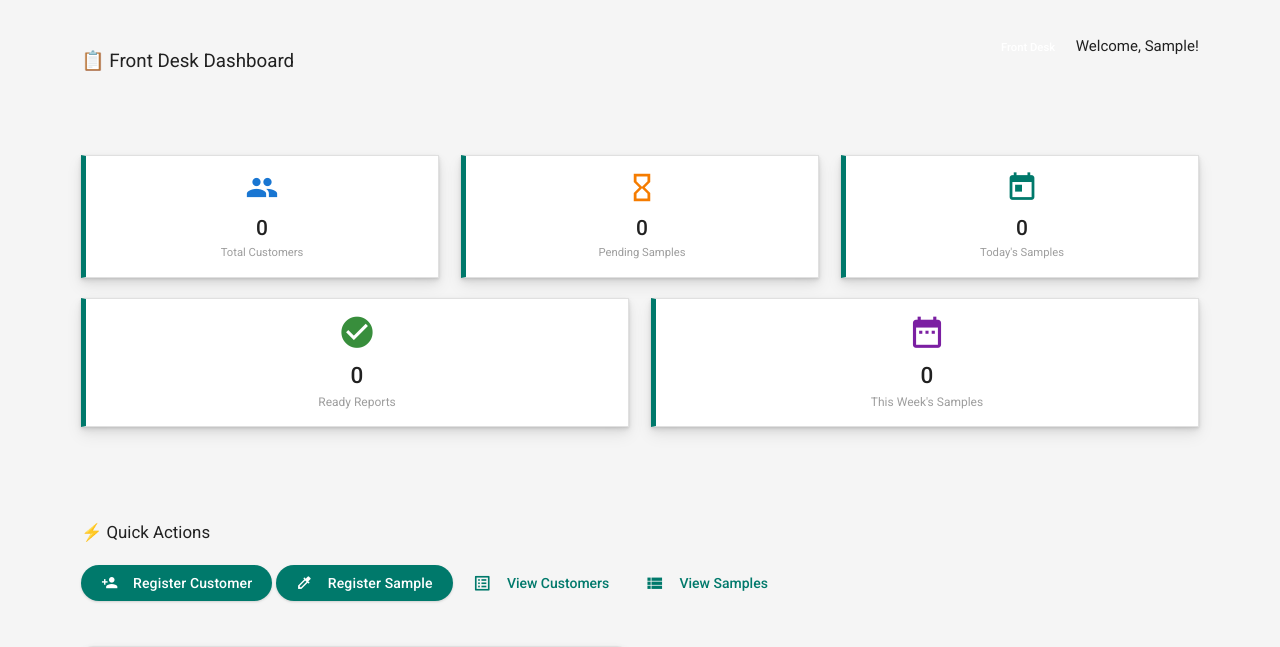
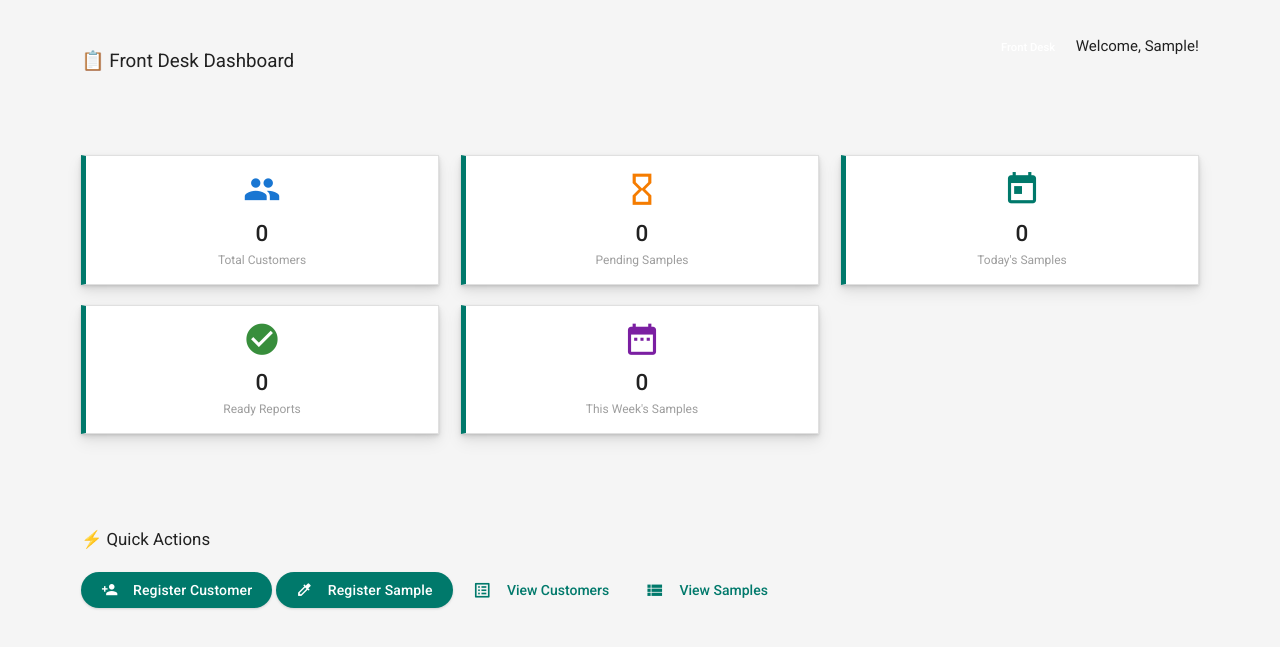
Before and after one commit to itzpraveen/waterlab, a Django app: page /dashboard/frontdesk/ in a window 1280 px wide. Shown: the part 124-771 px from the top of the page. Run offline with Django 5.2, Linux system fonts and the light colour scheme; the visitor is signed in with stand-in values (Sample User, id 1); data that the repository does not hold is empty.

Commit message:
Refactor: Standardize stat card grid layout on dashboards

```diff
--- a/core/templates/core/dashboards/frontdesk_dashboard.html
+++ b/core/templates/core/dashboards/frontdesk_dashboard.html
@@ -29,7 +29,7 @@
 
 <!-- Customer & Sample Stats -->
 <div class="row section stats-card"> {# Replaced dashboard-stats with admin_dashboard structure #}
-    <div class="col s6 m4 l2-fd"> {# Custom class for 5 items if needed, or adjust l2/l3 #}
+    <div class="col s12 m6 l4">
         <a href="{% url 'core:customer_list' %}" class="black-text">
             <div class="card-panel hoverable center-align">
                 <i class="material-icons large blue-text text-darken-2">people</i>
@@ -38,7 +38,7 @@
             </div>
         </a>
     </div>
-    <div class="col s6 m4 l2-fd">
+    <div class="col s12 m6 l4">
         <a href="{% url 'core:sample_list' %}?status=SENT_TO_LAB&status=TESTING_IN_PROGRESS" class="black-text">
             <div class="card-panel hoverable center-align">
                 <i class="material-icons large orange-text text-darken-2">hourglass_empty</i>
@@ -47,7 +47,7 @@
             </div>
         </a>
     </div>
-    <div class="col s6 m4 l2-fd">
+    <div class="col s12 m6 l4">
         <a href="{% url 'core:sample_list' %}" class="black-text"> {# Link to all samples, user can filter by date #}
             <div class="card-panel hoverable center-align">
                 <i class="material-icons large teal-text text-darken-2">today</i>
@@ -56,7 +56,7 @@
             </div>
         </a>
     </div>
-    <div class="col s6 m6 l3-fd">
+    <div class="col s12 m6 l4">
         <a href="{% url 'core:sample_list' %}?status=REPORT_APPROVED" class="black-text">
             <div class="card-panel hoverable center-align">
                 <i class="material-icons large green-text text-darken-2">check_circle</i>
@@ -65,7 +65,7 @@
             </div>
         </a>
     </div>
-    <div class="col s12 m6 l3-fd">
+    <div class="col s12 m6 l4">
         <a href="{% url 'core:sample_list' %}" class="black-text"> {# Link to all samples, user can filter by date #}
             <div class="card-panel hoverable center-align">
                 <i class="material-icons large purple-text text-darken-2">date_range</i>
@@ -297,14 +297,7 @@
         margin-bottom: 0; /* Remove extra space below label */
     }
      /* Specific adjustments for 5 stat cards to fit better on large screens */
-    .stats-card .col.l2-fd .card-panel .material-icons.large { font-size: 2.2rem !important; }
-    .stats-card .col.l2-fd .card-panel h5 { font-size: 1.4rem !important; }
-    .stats-card .col.l2-fd .card-panel p { font-size: 0.75rem !important; }
-
-    .stats-card .col.l3-fd .card-panel .material-icons.large { font-size: 2.5rem !important; }
-    .stats-card .col.l3-fd .card-panel h5 { font-size: 1.5rem !important; }
-    .stats-card .col.l3-fd .card-panel p { font-size: 0.8rem !important; }
-
+    /* Removed l2-fd and l3-fd specific styles as we are standardizing on l4 */
 
     .mt-3 { /* For User Distribution title */
         margin-top: 1.5rem !important;
```
Also changed, not shown: core/templates/core/dashboards/lab_dashboard.html (+5 -5 lines).
